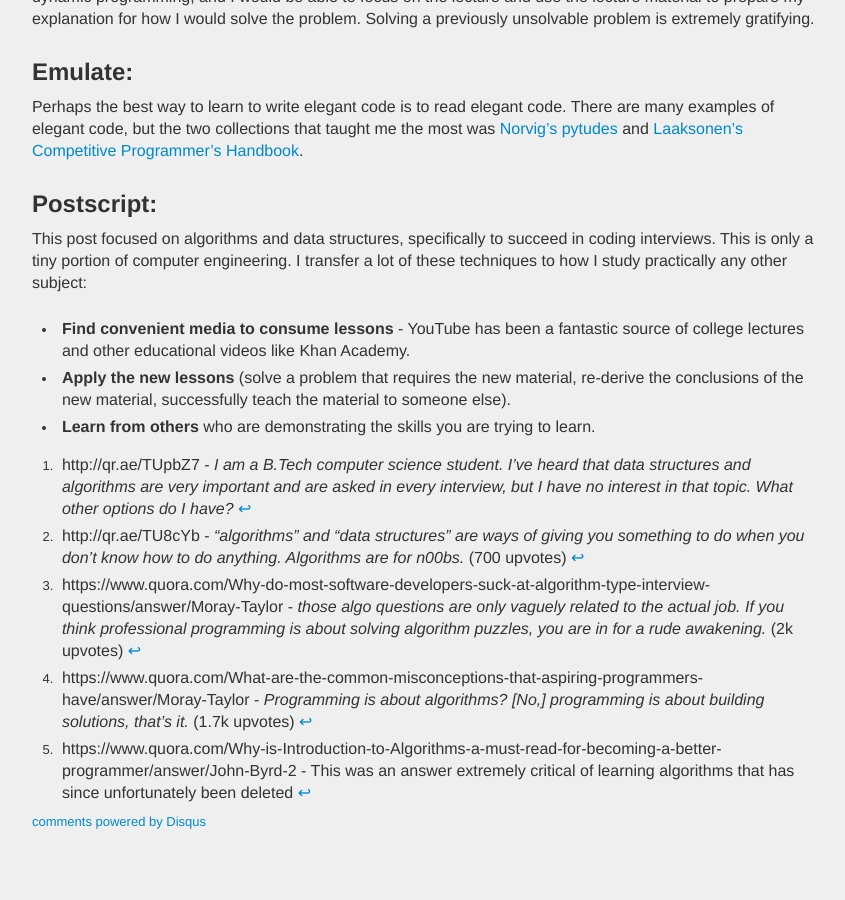
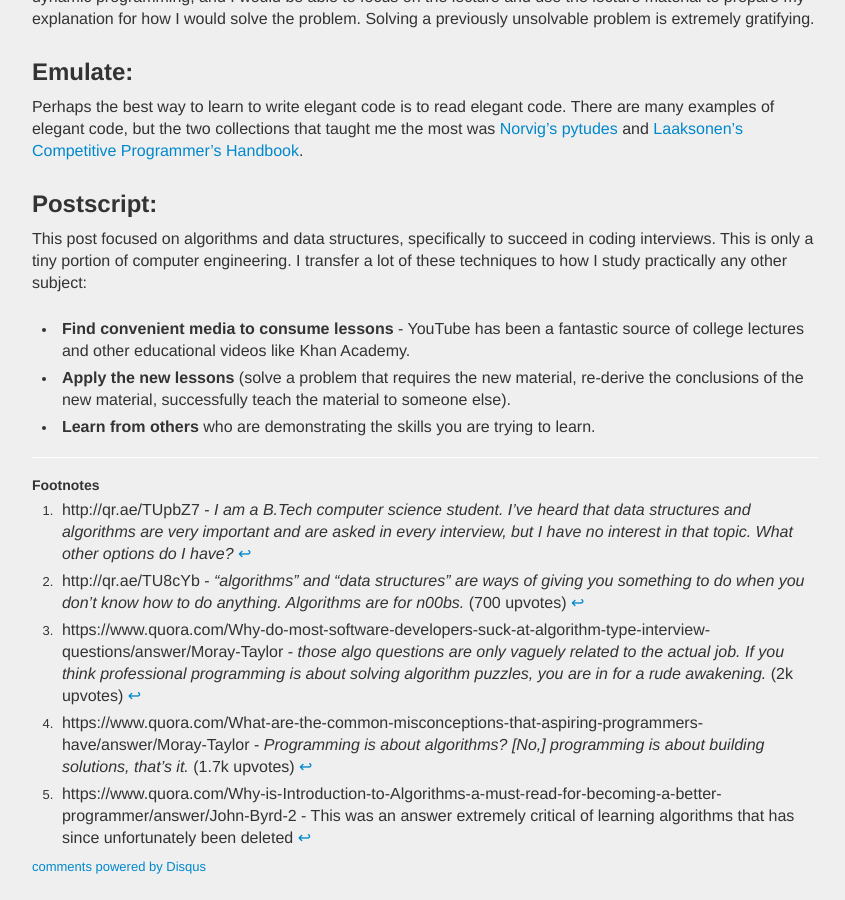
Before and after one commit to etruong42/etruong42.github.com, a Jekyll site: the page built from _posts/2018-07-13-My-Art-to-Studying-Algorithms.md, in a window 1280 px wide and 900 px high, scrolled down 1228 px. Shown: the whole window, without its empty margins (306-1151 px from the left). Built offline with Jekyll 4.4.1, drawn with Linux system fonts in a browser that asks for light colours; comment, search, counter and statistics services are not loaded; before the commit the page ends 2083 px from its top, so only the background shows below that.

Commit message:
Studying algorithms edits

```diff
--- a/_posts/2018-07-13-My-Art-to-Studying-Algorithms.md
+++ b/_posts/2018-07-13-My-Art-to-Studying-Algorithms.md
@@ -57,6 +57,10 @@
 
  - **Learn from others** who are demonstrating the skills you are trying to learn.
 
+<hr />
+
+#### Footnotes
+
 [^1]: http://qr.ae/TUpbZ7 - *I am a B.Tech computer science student. I've heard that data structures and algorithms are very important and are asked in every interview, but I have no interest in that topic. What other options do I have?*
 [^2]: http://qr.ae/TU8cYb - *“algorithms” and “data structures” are ways of giving you something to do when you don’t know how to do anything. Algorithms are for n00bs.* (700 upvotes)
 [^3]: https://www.quora.com/Why-do-most-software-developers-suck-at-algorithm-type-interview-questions/answer/Moray-Taylor - *those algo questions are only vaguely related to the actual job. If you think professional programming is about solving algorithm puzzles, you are in for a rude awakening.* (2k upvotes)
```
